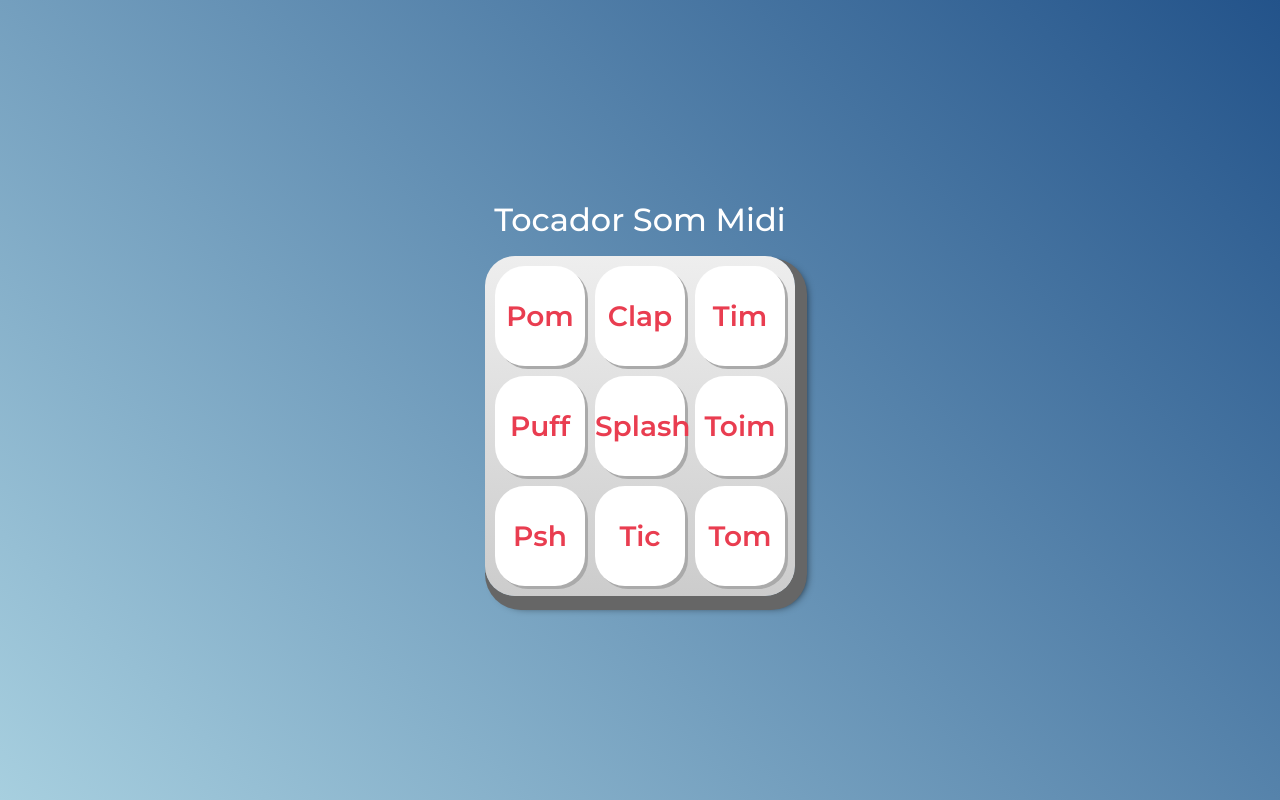
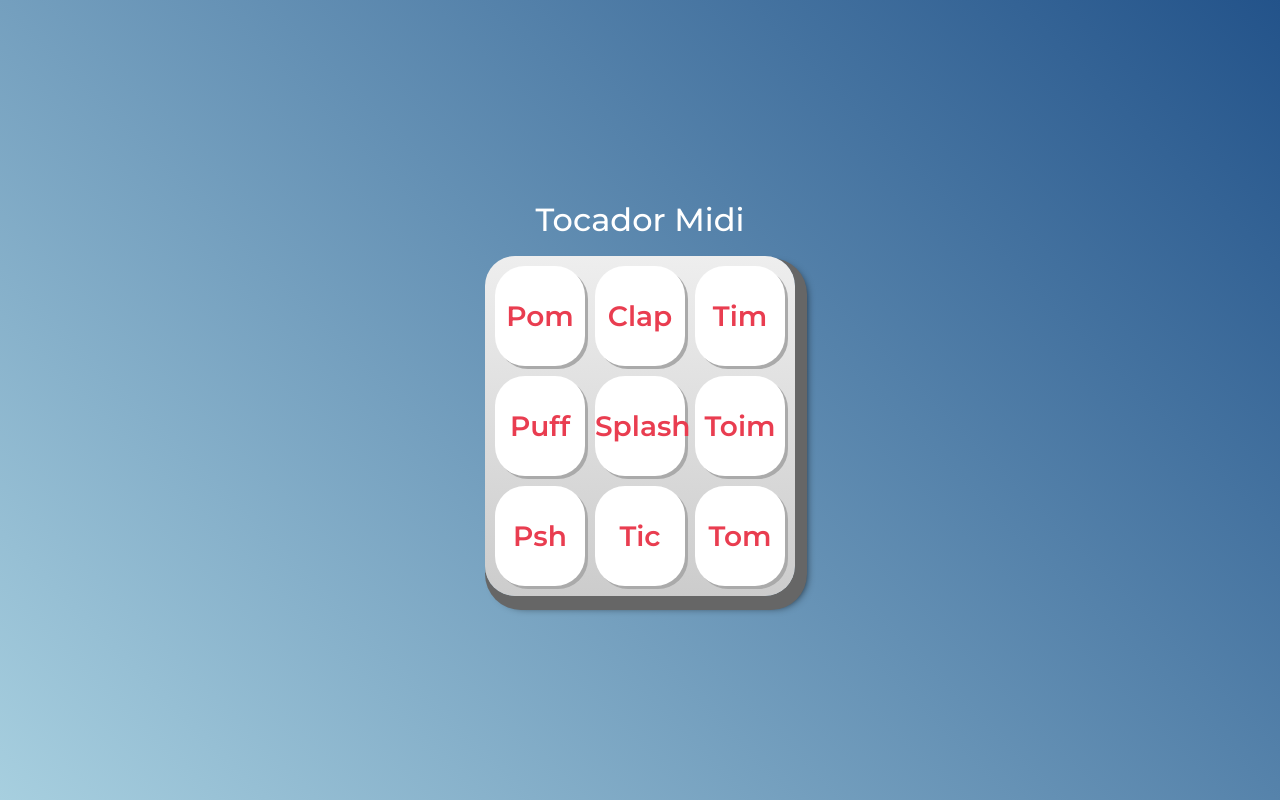
Before and after one commit to tiagoparreiral/site-alura-midi, a plain HTML site: page index.html in a window 1280 px wide. Drawn offline with Linux system fonts and the light colour scheme.

Commit message:
alteração cabeçalho

```diff
--- a/index.html
+++ b/index.html
@@ -18,7 +18,7 @@
     </head>
 <body>
 
-    <h1>Tocador Som Midi</h1>
+    <h1>Tocador Midi</h1>
 
     <section class="teclado">
         <button class="tecla tecla_pom">Pom</button>
```
